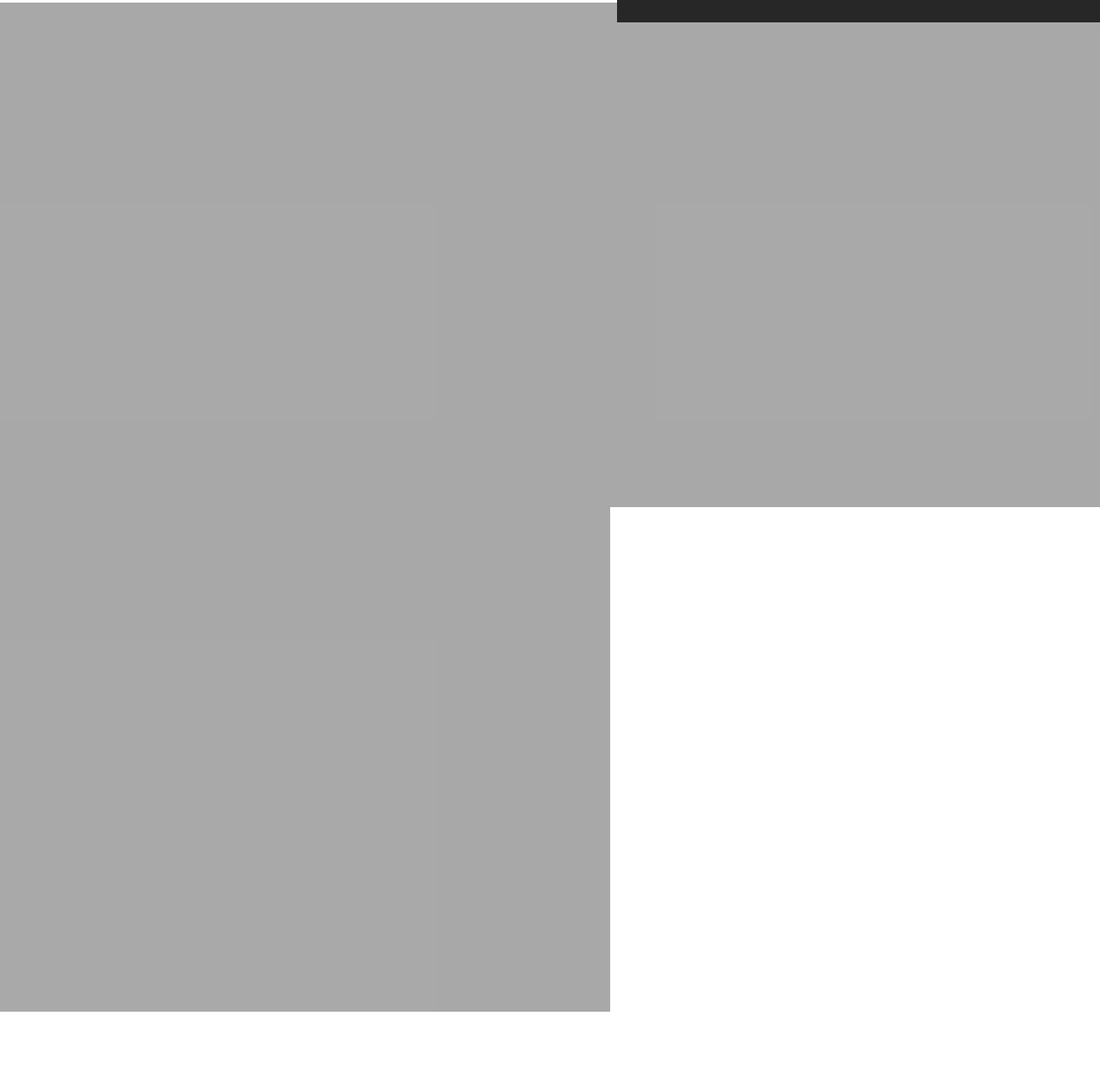
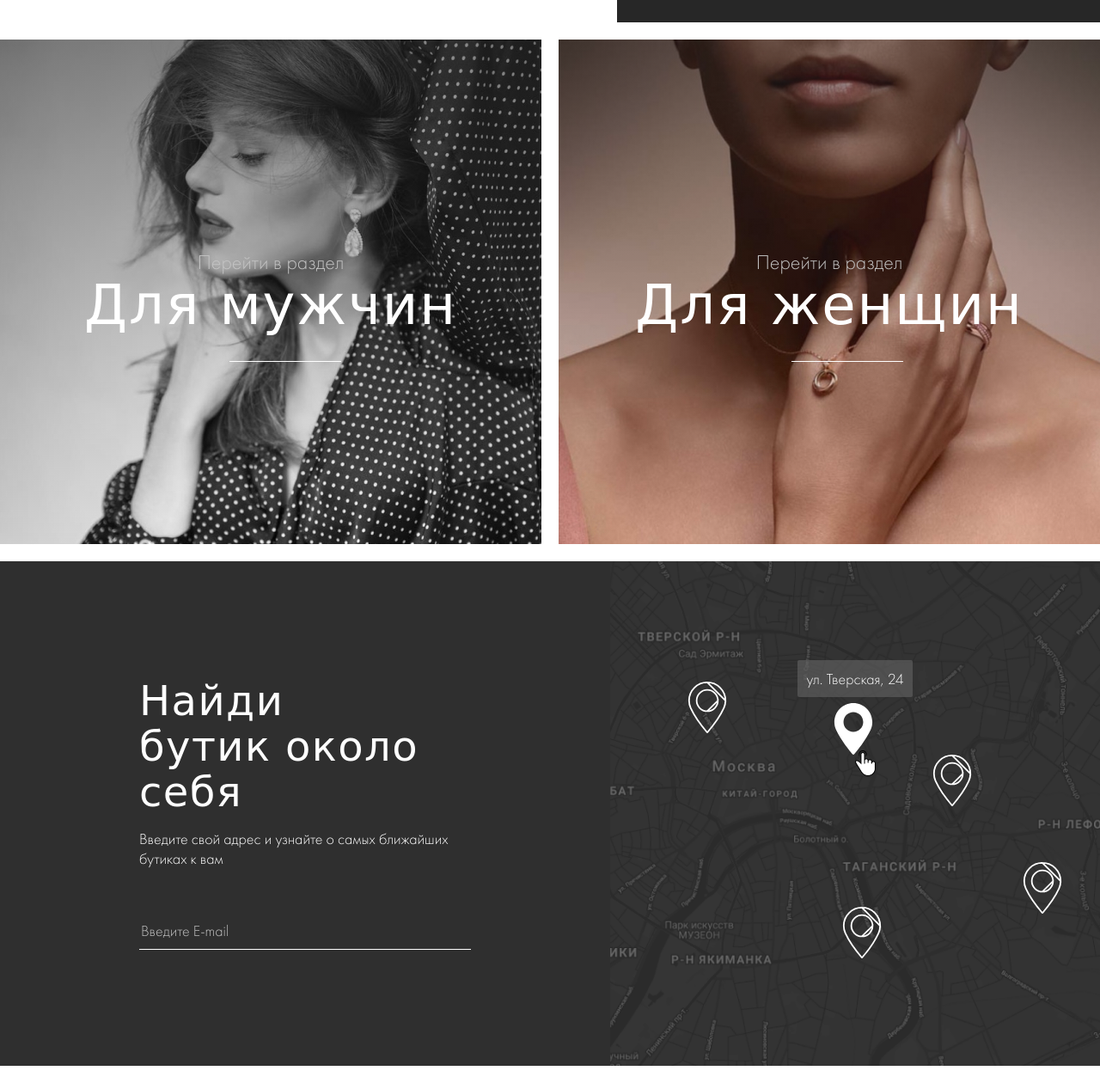
Before and after one commit to Johnny-Oleg/Moon-River, a plain HTML site: page index.html in a window 1280 px wide. Shown: the part 1035-2295 px from the top of the page at 86% size. Before the commit the page ends 2212 px from the top, so only its background shows below. Drawn offline with Linux system fonts and the light colour scheme; a web font is replaced by a local one.

Commit message:
added section main

```diff
--- a/css/style.css
+++ b/css/style.css
@@ -4,6 +4,10 @@
 	--gray: #2F2F2F;
 	--white: #FFFFFF;
 	--gold: #EFC58B;
+}
+
+:focus {
+	outline: none;
 }
 
 *,
@@ -54,7 +58,7 @@ body {
 	font-weight: 400;
 	font-size: 18px;
 	line-height: 23px;
-	letter-spacing: 0.06em;
+	/* letter-spacing: 0.06em; */
 	background-color: var(--white);
 		/* background-color: #000; */
 
@@ -75,6 +79,11 @@ button {
 	border: none;
 	background-color: transparent;
 	cursor: pointer;
+}
+
+.header {
+	height: 1061px;
+	margin-bottom: 20px;
 }
 
 .container {
@@ -430,7 +439,8 @@ button {
 }
 
 .form__input {
-	width: 280px;
+	/* width: 280px; */
+	width: 100%;
 	padding-bottom: 10px;
 	background-color: transparent;
 	border: none;
@@ -449,6 +459,7 @@ button {
 	background-image: url(../images/arrow-right.svg);
 }
 
+.form__input,
 .form__input::placeholder {
 	font-family: 'Futura PT Light';
 	font-weight: 300;
@@ -457,16 +468,190 @@ button {
 	color: #C2C2C2;
 }
 
-.grid-container {
-	display: grid;
-	grid-template-rows:  2fr 2fr;
-	grid-template-columns:  2fr 2fr;
+.form__input:focus {
+	outline: none;
 }
 
-.main__grid-item {
-	width: 710px;
-height: 587px;
+.main {
+	margin-bottom: 20px;
+}
 
+.main__grid-container {
+	max-width: 1440px; /*!*/
+	display: grid;
+	/* grid-template-rows: [col-1] 1fr [col-2] 1fr [col-end]; */
+	grid-template-rows: 1fr 1fr;
+	grid-template-columns:  1fr 1fr;
+	grid-gap: 20px;
+	margin: 0 auto; /*!*/
+}
 
-background: rgba(39, 39, 39, 0.4);
+.grid-item {
+	/* width: 710px; */
+	height: 587px;
+	/* background: rgba(39, 39, 39, 0.4); */
+	background-color: var(--gray);
 }
+
+.grid-item__banner {
+	width: 100%;
+	height: 100%;
+	display: flex;
+	flex-direction: column;
+	justify-content: center;
+	align-items: center;
+	position: relative;
+}
+
+.grid-item__banner::before {
+	content: '';
+	width: 100%;
+	height: 100%;
+	position: absolute;
+	top: 0;
+	left: 0;
+	background: linear-gradient(to bottom, rgba(39, 39, 39, 0.5), transparent);
+}
+
+.grid-item.--one {
+	background-image: url(../images/main-img-1.jpg);
+	background-repeat: no-repeat;
+	background-position: center;
+	background-size: cover;
+}
+
+.grid-item.--two {
+	background-image: url(../images/main-img-2.jpg);
+	background-repeat: no-repeat;
+	background-position: center;
+	background-size: cover;
+}
+
+.grid-banner__text {
+	font-family: 'Futura PT Light';
+	font-weight: 300;
+	font-size: 24px;
+	line-height: 31px;
+}
+
+.grid-banner__title {
+	font-family: 'Forum', cursive;
+	font-weight: 400;
+	font-size: 64px;
+	line-height: 71px;
+	letter-spacing: 0.03em;
+	position: relative;
+}
+
+.grid-banner__title a {
+	transition: all 0.3s ease-out;
+}
+
+.grid-banner__title::after {
+	content: '';
+	width: 130px;
+	height: 1px;
+	position: absolute;
+	bottom: -30px;
+	right: 31%;
+	background-color: var(--white);
+}
+
+.grid-banner__title a:hover,
+.grid-banner__title a:focus {
+	color: var(--gold);
+}
+
+.grid-item__contacts {
+	height: 100%;
+	display: flex;
+}
+
+.grid-item__form {
+	flex: 0 0 710px;
+	align-self: center;
+}
+
+.grid-contacts__form {
+	width: 386px;
+	margin: 0 auto;
+}
+
+.grid-contacts__title {
+	font-family: 'Forum', cursive;
+	font-weight: 400;
+	font-size: 48px;
+	line-height: 53px;
+	letter-spacing: 0.03em;
+}
+
+.grid-contacts__text {
+	font-family: 'Futura PT Light';
+	font-weight: 300;
+	font-size: 18px;
+	line-height: 23px;
+	margin-top: 16px;
+	margin-bottom: 60px;
+}
+
+.--three {
+	grid-column-start: 1;
+	grid-column-end: -1;
+}
+
+.grid-item__map {
+	width: 100%;
+	height: 100%;
+	background-image: url(../images/map.png);
+	background-repeat: no-repeat;
+	background-position: center;
+	background-size: cover;
+	text-align: center;
+	position: relative;
+}
+
+.map-target__name {
+	font-family: 'Futura PT Light';
+	font-weight: 300;
+	width: 134px;
+	height: 43px;
+	display: inline-block;
+	margin-top: 115px;
+	padding: 10px;
+	background: rgba(103, 103, 103, 0.58);
+	border-radius: 2px;
+}
+
+.map-target__loc {
+	position: absolute;
+}
+
+.map-target__loc.--cursor {
+	top: 220px;
+	left: 285px;
+}
+
+.map-target__loc.--target {
+	top: 165px;
+	left: 260px;
+}
+
+.map-target__loc.--one {
+	top: 140px;
+	left: 90px;
+}
+
+.map-target__loc.--two {
+	top: 225px;
+	left: 375px;
+}
+
+.map-target__loc.--three {
+	bottom: 177px;
+	left: 480px;
+}
+
+.map-target__loc.--four {
+	bottom: 125px;
+	left: 270px;
+}
--- a/index.html
+++ b/index.html
@@ -5,6 +5,7 @@
         <meta http-equiv="X-UA-Compatible" content="IE=edge" />
         <meta name="viewport" content="width=device-width, initial-scale=1.0" />
         <title>Moon River</title>
+		<link rel="shortcut icon" href="images/header-img.png">
         <link rel="preconnect" href="https://fonts.googleapis.com" />
         <link rel="preconnect" href="https://fonts.gstatic.com" crossorigin />
         <link
@@ -295,16 +296,71 @@
         </header>
 
 		<section class="main">
-			<div class="grid-container">
-				<div class="main__grid-item">
+			<div class="main__grid-container">
+				<div class="grid-item --one">
+					<!-- <div class="container"></div> -->
+					<div class="grid-item__banner">
+						<p class="grid-banner__text">
+							Перейти в раздел
+						</p>
+						<h2 class="grid-banner__title">
+							<a href="#">Для мужчин</a>
+						</h2>
+						<div class="grid-banner__text"></div>
+					</div>
+				</div>
+				<div class="grid-item --two">
+					<!-- <div class="container"></div> -->
+					<div class="grid-item__banner">
+						<p class="grid-banner__text">
+							Перейти в раздел
+						</p>
+						<h2 class="grid-banner__title">
+							<a href="#">Для женщин</a>
+						</h2>
+						<div class="grid-banner__text"></div>
+					</div>
+				</div>
+				<div class="grid-item --three">
+					<div class="grid-item__contacts">
+						<div class="grid-item__form">
+							<div class="grid-contacts__form">
+								<h2 class="grid-contacts__title">
+									Найди<br>бутик около себя
+								</h2>
+								<p class="grid-contacts__text">
+									Введите свой адрес и узнайте о самых ближайших бутиках к вам
+								</p>
+								<form>
+									<input
+										class="form__input"
+										type="email"
+										placeholder="Введите E-mail"
+									>
+								</form>
+							</div>
+						</div>
+						<div class="grid-item__map">
+							<p class="map-target__name">ул. Тверская, 24</p>
+							<img class="map-target__loc --cursor" src="images/cursor-pointer.png" alt="cursor">
+							<img class="map-target__loc --target" src="images/loc-target.svg" alt="target">
+							<img class="map-target__loc --one" src="images/loc.svg" alt="target">
+							<img class="map-target__loc --two" src="images/loc.svg" alt="target">
+							<img class="map-target__loc --three" src="images/loc.svg" alt="target">
+							<img class="map-target__loc --four" src="images/loc.svg" alt="target">
+						</div>
+					</div>
+				</div>
+			</div>
+		</section>
 
-				</div>
-				<div class="main__grid-item">
-
-				</div>
-				<div class="main__grid-item">
-
-				</div>
+		<section class="products">
+			<div class="products__grid-container">
+				<div class="prod__grid-item"></div>
+				<div class="prod__grid-item"></div>
+				<div class="prod__grid-item"></div>
+				<div class="prod__grid-item"></div>
+				<div class="prod__grid-item"></div>
 			</div>
 		</section>
     </body>
```
Also changed, not shown: images/cursor-pointer.png (added), images/loc-target.svg (added), images/loc.svg (added).
